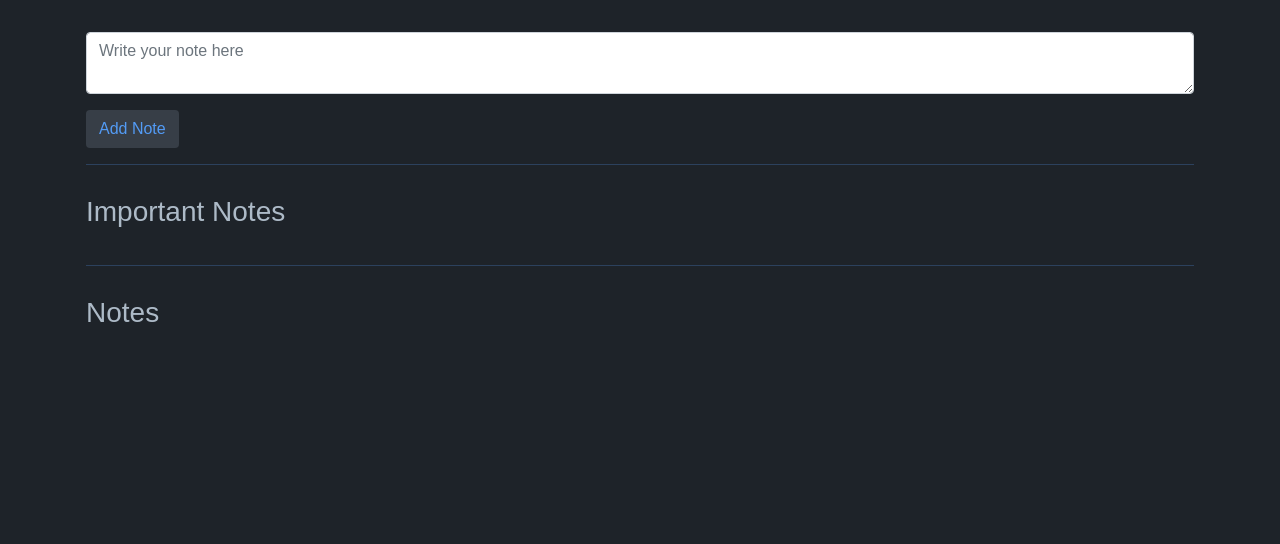
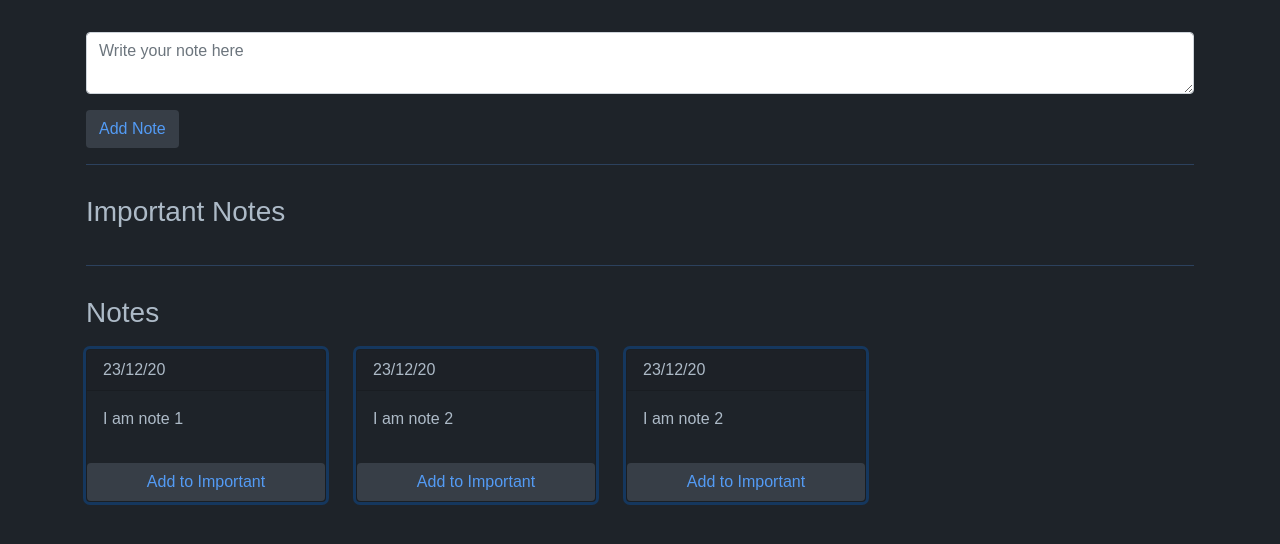
Before and after one commit to fadhilradh/Redux-Note-App, a React (Create React App) app: page / in a window 1280 px wide. Shown: the top 544 px of the page. Built offline with nearby package versions, Linux system fonts and the light colour scheme.

Commit message:
[ADD] reducer

```diff
--- a/src/App.js
+++ b/src/App.js
@@ -34,9 +34,9 @@ const App = () => {
     <div className="container mt-3 p-3">
       <CreateNote createNote={handleCreateNote} />
       <hr />
-      <ImportantNotes notes={notes} toggleImportant={handleToggleImportant} />
+      <ImportantNotes toggleImportant={handleToggleImportant} />
       <hr />
-      <AllNotes notes={notes} toggleImportant={handleToggleImportant} />
+      <AllNotes toggleImportant={handleToggleImportant} />
     </div>
   );
 };
--- a/src/components/AllNotes.js
+++ b/src/components/AllNotes.js
@@ -1,6 +1,8 @@
 import Note from "./Note";
+import { store } from "../redux/store";
 
-const AllNotes = ({ notes, toggleImportant }) => {
+const AllNotes = ({ toggleImportant }) => {
+  const notes = store.getState().notes;
   return (
     <div>
       <h3> Notes</h3>
--- a/src/components/ImportantNotes.js
+++ b/src/components/ImportantNotes.js
@@ -4,17 +4,7 @@ const ImportantNotes = ({ notes, toggleImportant }) => {
   return (
     <div>
       <h3>Important Notes</h3>
-      <div className="notes">
-        {notes
-          .filter((note) => note.isImportant)
-          .map((note) => (
-            <ImportantNote
-              key={note.id}
-              note={note}
-              toggleImportant={toggleImportant}
-            />
-          ))}
-      </div>
+      <div className="notes"></div>
     </div>
   );
 };
--- a/src/index.js
+++ b/src/index.js
@@ -2,5 +2,12 @@ import React from "react";
 import ReactDOM from "react-dom";
 import App from "./App";
 import "./index.css";
+import { Provider } from "react-redux";
+import { store } from "./redux/store";
 
-ReactDOM.render(<App />, document.getElementById("root"));
+ReactDOM.render(
+  <Provider store={store}>
+    <App />
+  </Provider>,
+  document.getElementById("root")
+);
--- /dev/null
+++ b/src/redux/reducers/notes.reducer.js
@@ -0,0 +1,34 @@
+const initialState = {
+  notes: [
+    {
+      id: 1,
+      date: "23/12/20",
+      isImportant: false,
+      note: "I am note 1",
+    },
+    {
+      id: 2,
+      date: "23/12/20",
+      isImportant: false,
+      note: "I am note 2",
+    },
+    {
+      id: 2,
+      date: "23/12/20",
+      isImportant: false,
+      note: "I am note 2",
+    },
+  ],
+};
+
+const reducer = (prevState = initialState, action) => {
+  const { type, payload } = action;
+  switch (type) {
+    case "ADD_NOTE":
+      return {};
+    default:
+      return prevState;
+  }
+};
+
+export default reducer;
--- /dev/null
+++ b/src/redux/store.js
@@ -0,0 +1,5 @@
+import { createStore } from "redux";
+import { composeWithDevTools } from "redux-devtools-extension";
+import notesReducer from "./reducers/notes.reducer";
+
+export const store = createStore(notesReducer, composeWithDevTools()); //takes reducer and initial state + optional dev tool ext
```
Also changed, not shown: 1 other file (tests, documents, lock files or other folders).
